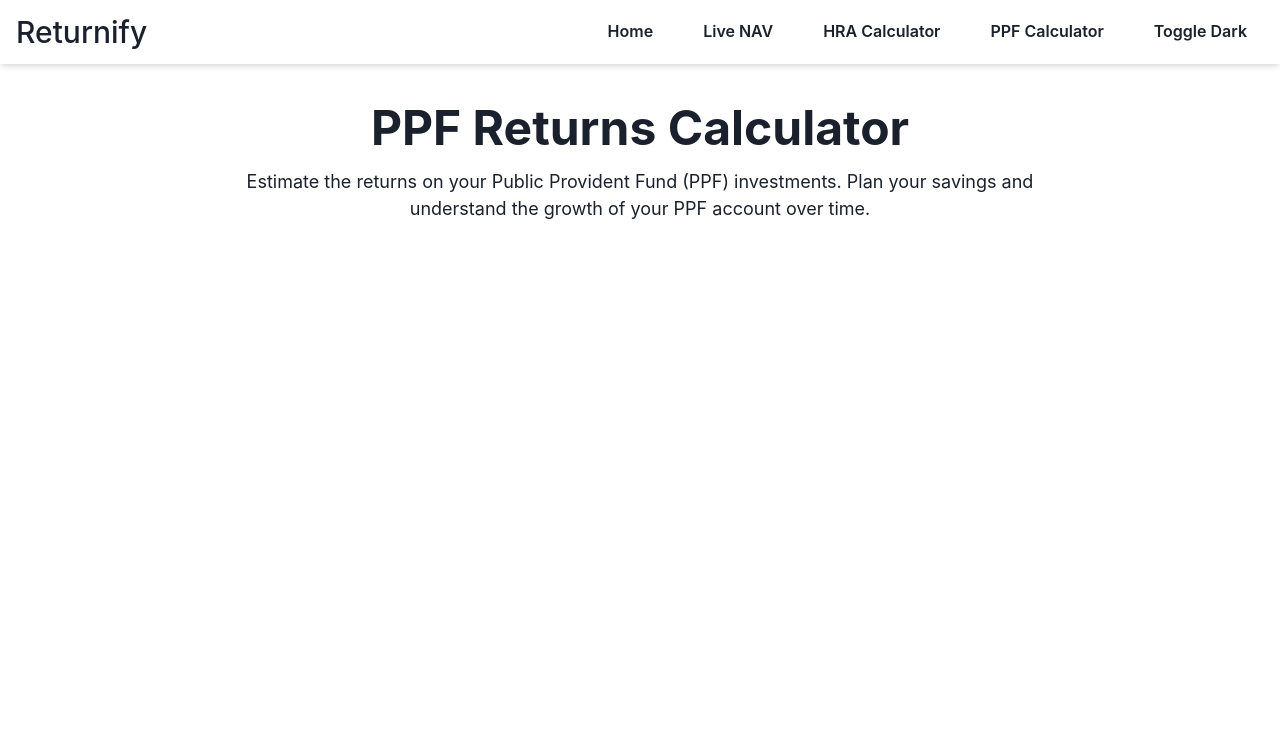
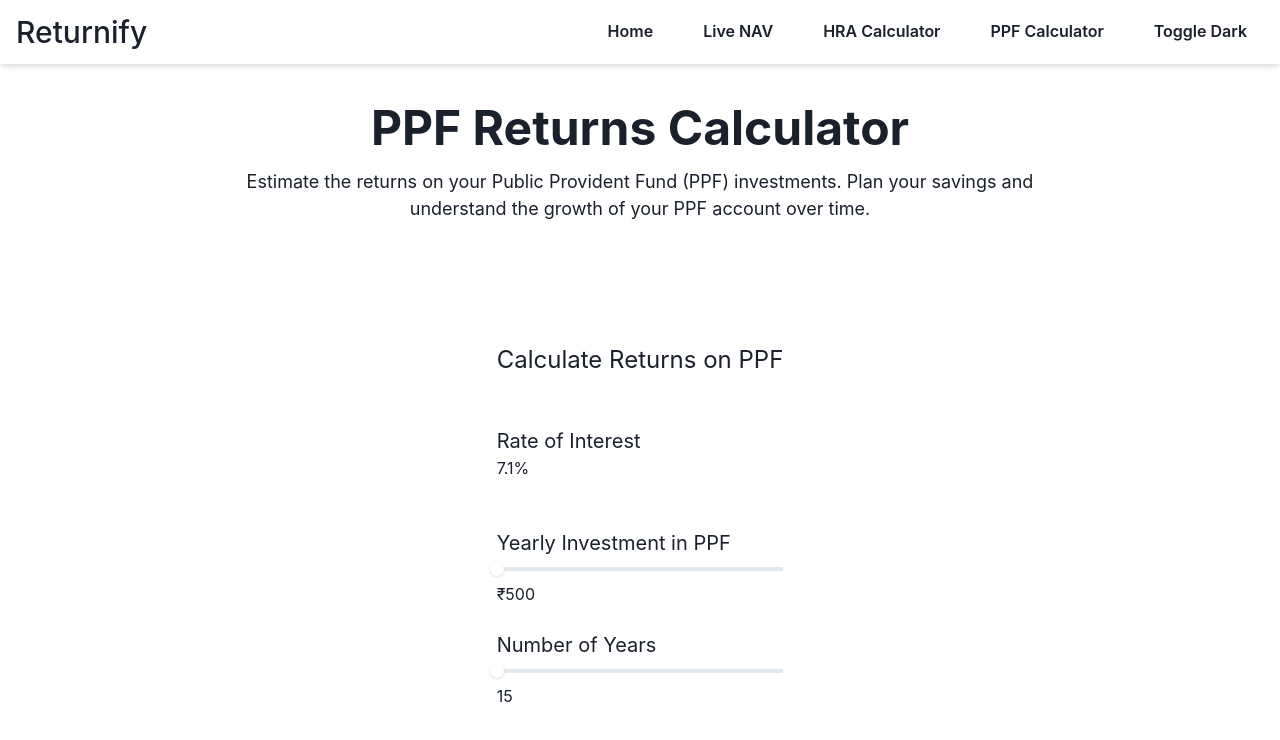
Before and after one commit to SidharthMahai/Returnify, a React (Vite) app: page /ppf-calculator in a window 1280 px wide. Shown: the top 740 px of the page. Built offline with nearby package versions, Linux system fonts and the light colour scheme.

Commit message:
basic ppf

```diff
--- a/src/pages/PPF/PPF.jsx
+++ b/src/pages/PPF/PPF.jsx
@@ -1,15 +1,206 @@
-import React from 'react';
-import { Center, VStack } from '@chakra-ui/react';
+import { useState, useEffect } from 'react';
+import {
+  Slider,
+  SliderTrack,
+  SliderFilledTrack,
+  SliderThumb,
+  Box,
+  Text,
+  Accordion,
+  AccordionItem,
+  AccordionButton,
+  AccordionPanel,
+  AccordionIcon,
+  Table,
+  Thead,
+  Tbody,
+  Tr,
+  Th,
+  Td,
+  Center,
+  VStack,
+} from '@chakra-ui/react';
 import Hero from '../../components/Hero/Hero';
 
-const PPF = () => (
+const PPF = () => {
+  const [investment, setInvestment] = useState(500);
+  const [years, setYears] = useState(15);
+  const [valueChange, setValueChange] = useState(false);
+  const [PPFList, setPPFList] = useState([]);
+  const [amountInvested, setAmountInvested] = useState(0);
+  const [maturityAmount, setMaturityAmount] = useState(0);
+  const [profit, setProfit] = useState(0);
+
+  useEffect(() => {
+    calculateReturnsOnPPF(investment, years);
+  }, [investment, years]);
+
+  const onInputChange = (value) => {
+    setValueChange(true);
+    setInvestment(value);
+  };
+
+  const onYearChange = (value) => {
+    setValueChange(true);
+    setYears(value);
+  };
+
+  const calculateReturnsOnPPF = (investmentYearly, years) => {
+    const list = [];
+    for (let x = 0; x < years; x++) {
+      const obj = {};
+      if (x === 0) {
+        obj.year = new Date().getFullYear();
+        obj.newInvestment = investmentYearly;
+        obj.totalInvestment = investmentYearly;
+        obj.interest = Math.round(0.071 * obj.totalInvestment);
+        obj.investmentIncludingInterest = obj.totalInvestment + obj.interest;
+        list.push(obj);
+      } else {
+        obj.year = list[x - 1].year + 1;
+        obj.newInvestment = investmentYearly;
+        obj.totalInvestment =
+          investmentYearly + list[x - 1].investmentIncludingInterest;
+        obj.interest = Math.round(0.071 * obj.totalInvestment);
+        obj.investmentIncludingInterest = obj.totalInvestment + obj.interest;
+        list.push(obj);
+      }
+    }
+
+    setPPFList(list);
+    setAmountInvested(list.reduce((acc, obj) => acc + obj.newInvestment, 0));
+    setMaturityAmount(list[years - 1].investmentIncludingInterest);
+    setProfit(list[years - 1].investmentIncludingInterest - amountInvested);
+  };
+
+  return (
     <VStack spacing={10} minH="100vh">
       <Hero
         title="PPF Returns Calculator"
         description="Estimate the returns on your Public Provident Fund (PPF) investments. Plan your savings and understand the growth of your PPF account over time."
       />
-    <Center py={10} w="full"></Center>
+      <Center py={10} w="full">
+        <Box className="card">
+          <Box className="card-body">
+            <Box className="cover-container h-100 p-3 mx-auto flex-column">
+              <main role="main" className="inner cover">
+                <Text fontSize="2xl" className="heading1">
+                  Calculate Returns on PPF
+                </Text>
+                <br />
+                <br />
+                <Text fontSize="xl" className="heading">
+                  Rate of Interest
+                </Text>
+                <Text>7.1%</Text>
+                <br />
+                <br />
+                <Text fontSize="xl" className="heading">
+                  Yearly Investment in PPF
+                </Text>
+                <Slider
+                  aria-label="investment-slider"
+                  value={investment}
+                  min={500}
+                  max={150000}
+                  step={500}
+                  onChange={onInputChange}
+                >
+                  <SliderTrack>
+                    <SliderFilledTrack />
+                  </SliderTrack>
+                  <SliderThumb />
+                </Slider>
+                <Text>{`₹${investment}`}</Text>
+                <br />
+                <Text fontSize="xl" className="heading">
+                  Number of Years
+                </Text>
+                <Slider
+                  aria-label="years-slider"
+                  value={years}
+                  min={15}
+                  max={50}
+                  step={1}
+                  onChange={onYearChange}
+                >
+                  <SliderTrack>
+                    <SliderFilledTrack />
+                  </SliderTrack>
+                  <SliderThumb />
+                </Slider>
+                <Text>{years}</Text>
+                {valueChange && (
+                  <>
+                    <br />
+                    <br />
+                    <Text fontSize="xl" className="heading">
+                      Amount you Invested: {`₹${amountInvested}`}
+                    </Text>
+                    <br />
+                    <br />
+                    <Text fontSize="xl" className="heading">
+                      Total Amount including Interest: {`₹${maturityAmount}`}
+                    </Text>
+                    <br />
+                    <br />
+                    <Text fontSize="xl" className="heading">
+                      Profit: {`₹${profit}`}
+                    </Text>
+                    <br />
+                    <br />
+                    <Accordion allowToggle>
+                      <AccordionItem>
+                        <h2>
+                          <AccordionButton>
+                            <Box flex="1" textAlign="left">
+                              Want to Understand how this {`₹${maturityAmount}`}{' '}
+                              got to be?
+                            </Box>
+                            <AccordionIcon />
+                          </AccordionButton>
+                        </h2>
+                        <AccordionPanel pb={4}>
+                          <Table variant="simple">
+                            <Thead>
+                              <Tr>
+                                <Th>Year</Th>
+                                <Th>Amount you invested(A)</Th>
+                                <Th>
+                                  Invested value in start of year(B = A of this
+                                  year + D of last year)
+                                </Th>
+                                <Th>
+                                  Interest gained for this year(C = Interest on
+                                  B)
+                                </Th>
+                                <Th>Total value at end of year(D = B + C)</Th>
+                              </Tr>
+                            </Thead>
+                            <Tbody>
+                              {PPFList.map((inv, index) => (
+                                <Tr key={index}>
+                                  <Td>{inv.year}</Td>
+                                  <Td>{inv.newInvestment}</Td>
+                                  <Td>{inv.totalInvestment}</Td>
+                                  <Td>{inv.interest}</Td>
+                                  <Td>{inv.investmentIncludingInterest}</Td>
+                                </Tr>
+                              ))}
+                            </Tbody>
+                          </Table>
+                        </AccordionPanel>
+                      </AccordionItem>
+                    </Accordion>
+                  </>
+                )}
+              </main>
+            </Box>
+          </Box>
+        </Box>
+      </Center>
     </VStack>
   );
+};
 
 export default PPF;
```
Lines whose indentation alone changed are shown as unchanged.
